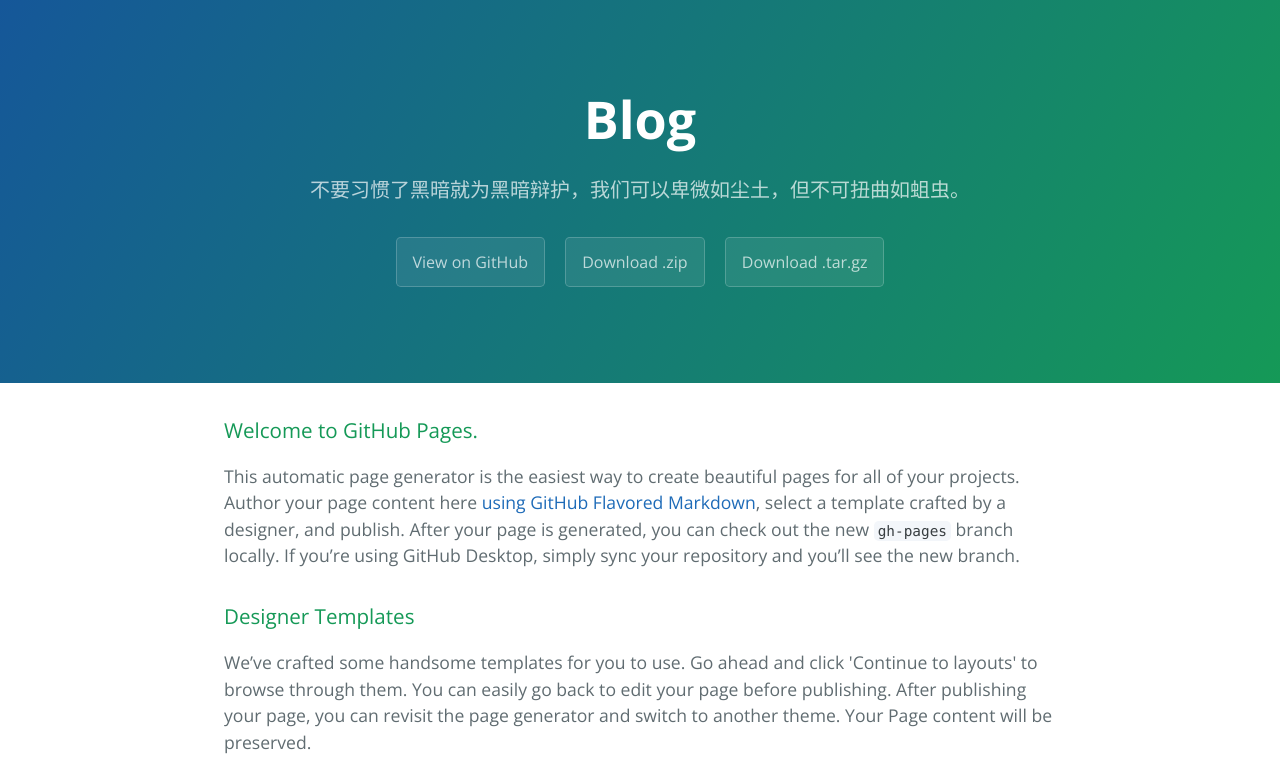
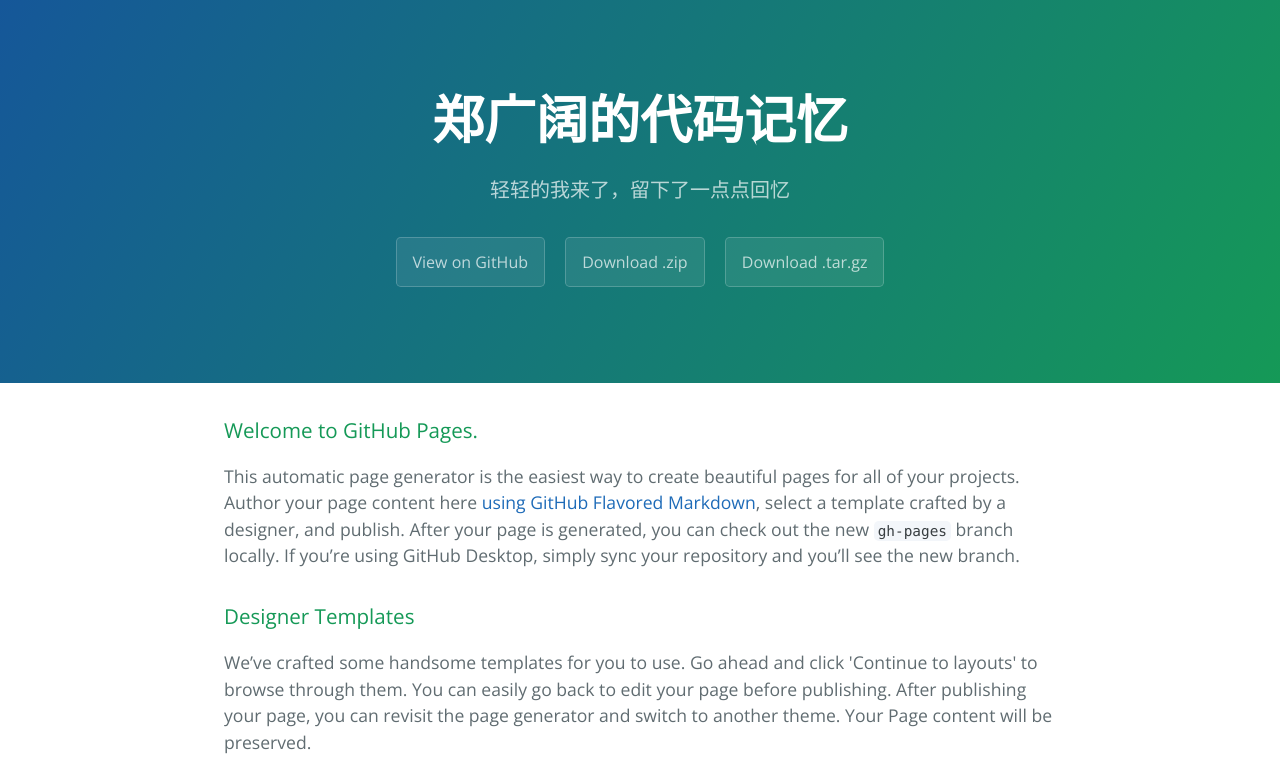
Before and after one commit to zhengguangkuo/blog, a plain HTML site: page index.html in a window 1280 px wide. Shown: the top 784 px of the page. Drawn offline with nearby package versions, Linux system fonts and the light colour scheme.

Commit message:
第一次尝试修改主页

```diff
--- a/index.html
+++ b/index.html
@@ -11,8 +11,8 @@
   </head>
   <body>
     <section class="page-header">
-      <h1 class="project-name">Blog</h1>
-      <h2 class="project-tagline">不要习惯了黑暗就为黑暗辩护，我们可以卑微如尘土，但不可扭曲如蛆虫。</h2>
+      <h1 class="project-name">郑广阔的代码记忆</h1>
+      <h2 class="project-tagline">轻轻的我来了，留下了一点点回忆</h2>
       <a href="https://github.com/zhengguangkuo/blog" class="btn">View on GitHub</a>
       <a href="https://github.com/zhengguangkuo/blog/zipball/master" class="btn">Download .zip</a>
       <a href="https://github.com/zhengguangkuo/blog/tarball/master" class="btn">Download .tar.gz</a>
```
